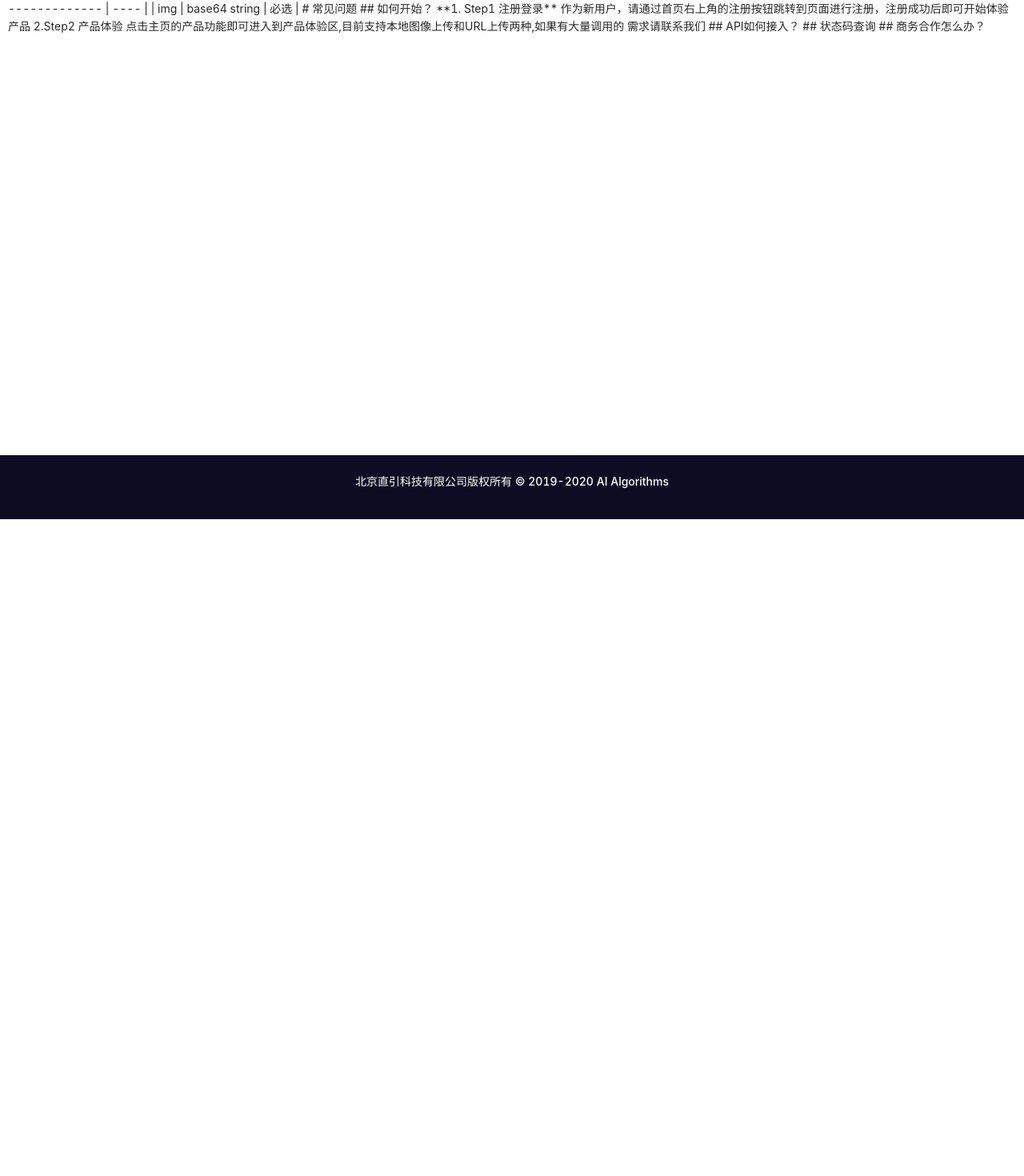
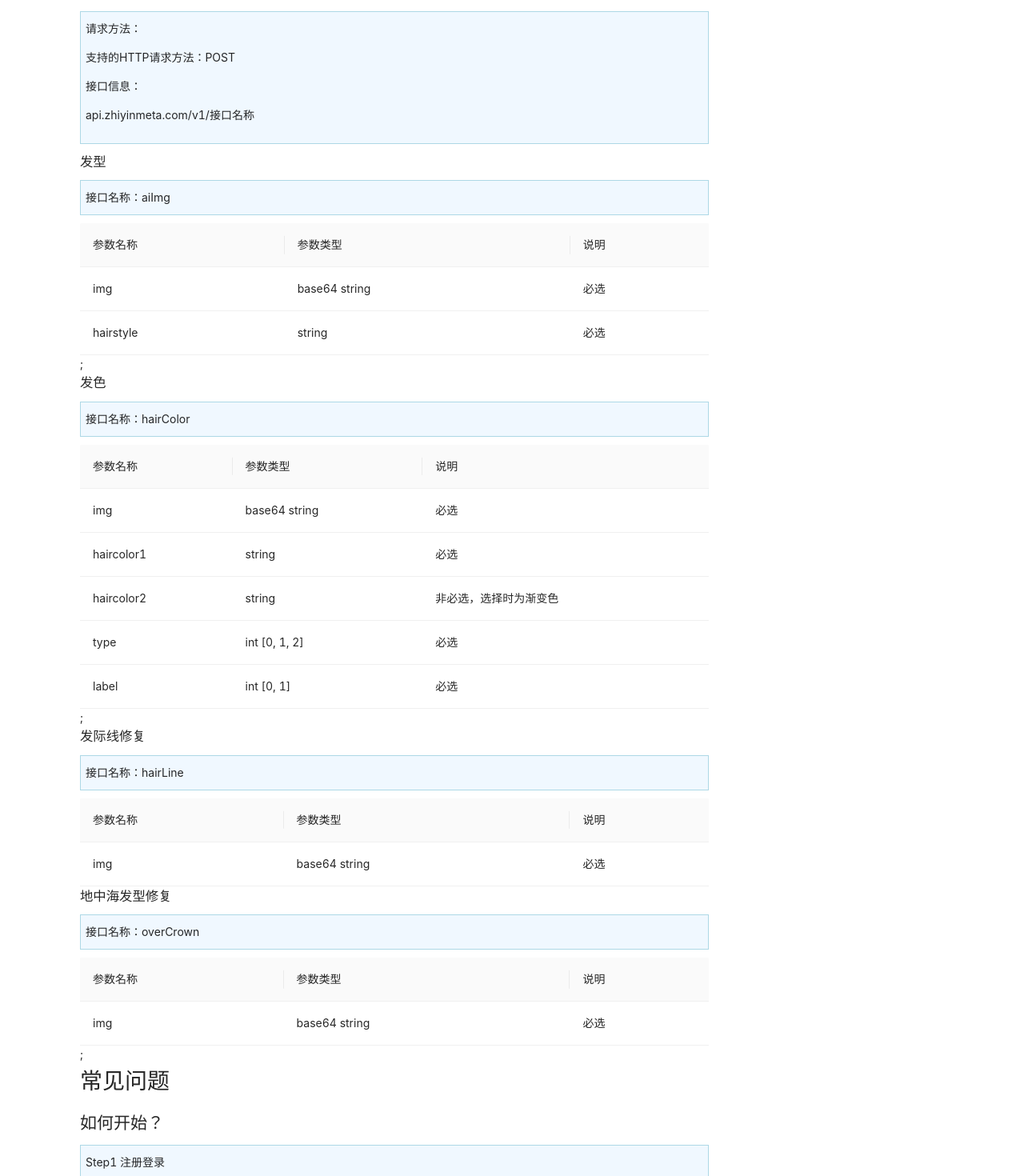
Before and after one commit to dxiaoqi/cloud-platform, a React (Create React App) app: page /doc in a window 1280 px wide. Shown: the part 151-1621 px from the top of the page at 80% size. Before the commit the page ends 800 px from the top, so only its background shows below. Built offline with nearby package versions, Linux system fonts and the light colour scheme.

Commit message:
feat: doc

```diff
--- a/src/page/doc/index.module.scss
+++ b/src/page/doc/index.module.scss
@@ -4,6 +4,14 @@
   flex-direction: column;
 }
 .container {
-  flex: 1;
   padding: 10px;
+  padding-left: 100px;
+  width: 70%;
+  margin-bottom: 60px;
 }
+.panel {
+  padding: 10px 6px;
+  border: 1px solid lightblue;
+  background-color: aliceblue;
+  margin: 10px 0px;
+}
--- a/src/page/doc/index.tsx
+++ b/src/page/doc/index.tsx
@@ -1,15 +1,117 @@
 import React from "react";
+import { Table } from 'antd'
 import NavBar from "../../component/navbar";
 import Footer from "../../component/footer";
+import styles from "./index.module.scss";
 // @ts-ignore
-import Md from '../../assert/doc.md';
-import styles from "./index.module.scss";
+const columns = [
+  {
+    title: '参数名称',
+    dataIndex: 'name',
+    key: 'name',
+  },
+  {
+    title: '参数类型',
+    dataIndex: 'type',
+    key: 'type',
+  },
+  {
+    title: '说明',
+    dataIndex: 'des',
+    key: 'des',
+  },
+];
 const Doc: React.FC = (props) => {
   return (
     <div className={styles.body}>
       <NavBar />
       <div className={styles.container}>
-        <div  dangerouslySetInnerHTML={{ __html: `${Md}`}}/>
+        <h1>产品接口</h1>
+        <h2>换发接口</h2>
+        <div className={styles.panel}>
+          <p>请求方法：</p>
+          <p>  支持的HTTP请求方法：POST</p>
+          <p>接口信息：</p>
+          <p>  api.zhiyinmeta.com/v1/接口名称</p>
+        </div>
+        <div>
+          <h3>发型</h3>
+          <div className={styles.panel}>
+            接口名称：aiImg
+          </div>
+        <Table dataSource={[{
+          name: 'img',
+          type: 'base64 string',
+          des: '必选'
+        }, {
+          name: 'hairstyle',
+          type: 'string',
+          des: '必选'
+        }]} columns={columns} pagination={false} />;
+        </div>
+        <div>
+          <h3>发色</h3>
+          <div className={styles.panel}>
+            接口名称：hairColor
+          </div>
+        <Table dataSource={[{
+          name: 'img',
+          type: 'base64 string',
+          des: '必选'
+        }, {
+          name: 'haircolor1',
+          type: 'string',
+          des: '必选'
+        }, {
+          name: 'haircolor2',
+          type: 'string',
+          des: '非必选，选择时为渐变色'
+        }, {
+          name: 'type',
+          type: 'int [0, 1, 2]',
+          des: '必选'
+        }, {
+          name: 'label',
+          type: 'int [0, 1]',
+          des: '必选'
+        }]} columns={columns} pagination={false} />;
+        </div>
+        <div>
+          <h3>发际线修复</h3>
+          <div className={styles.panel}>
+            接口名称：hairLine
+          </div>
+        <Table dataSource={[{
+          name: 'img',
+          type: 'base64 string',
+          des: '必选'
+        }]} columns={columns} pagination={false} />
+        </div>
+        <div>
+          <h3>地中海发型修复</h3>
+          <div className={styles.panel}>
+            接口名称：overCrown
+          </div>
+        <Table dataSource={[{
+          name: 'img',
+          type: 'base64 string',
+          des: '必选'
+        }]} columns={columns} pagination={false} />;
+        </div>
+        <div>
+          <h1>常见问题</h1>
+          <h2>如何开始？</h2>
+          <div className={styles.panel}>
+          <p>Step1 注册登录</p>
+          <p> 作为新用户，请通过首页右上角的注册按钮跳转到页面进行注册，注册成功后即可开始体验产品</p>
+
+          <p>Step2 产品体验</p>
+	        <p>  点击主页的产品功能即可进入到产品体验区,目前支持本地图像上传和URL上传两种,如果有大量调用的		需求请联系我们</p>
+        </div>
+        </div>
+        <h1>API如何接入？</h1>
+        <h1>状态码查询</h1>
+        <h1>商务合作怎么办？</h1>
       </div>
       <Footer />
     </div>
```
